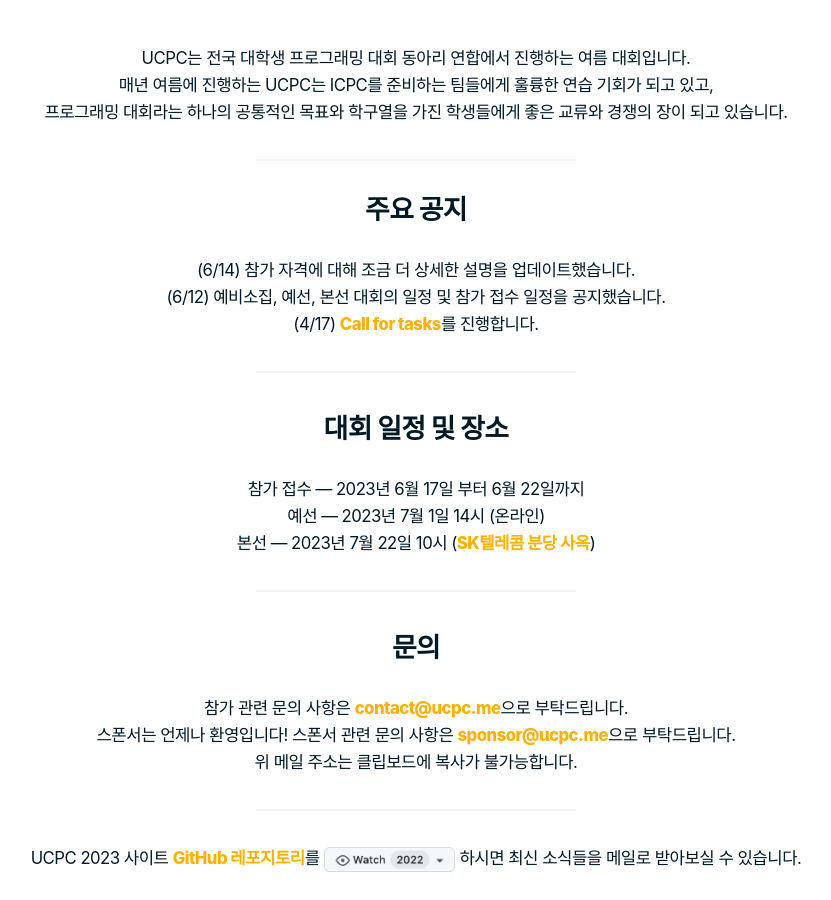
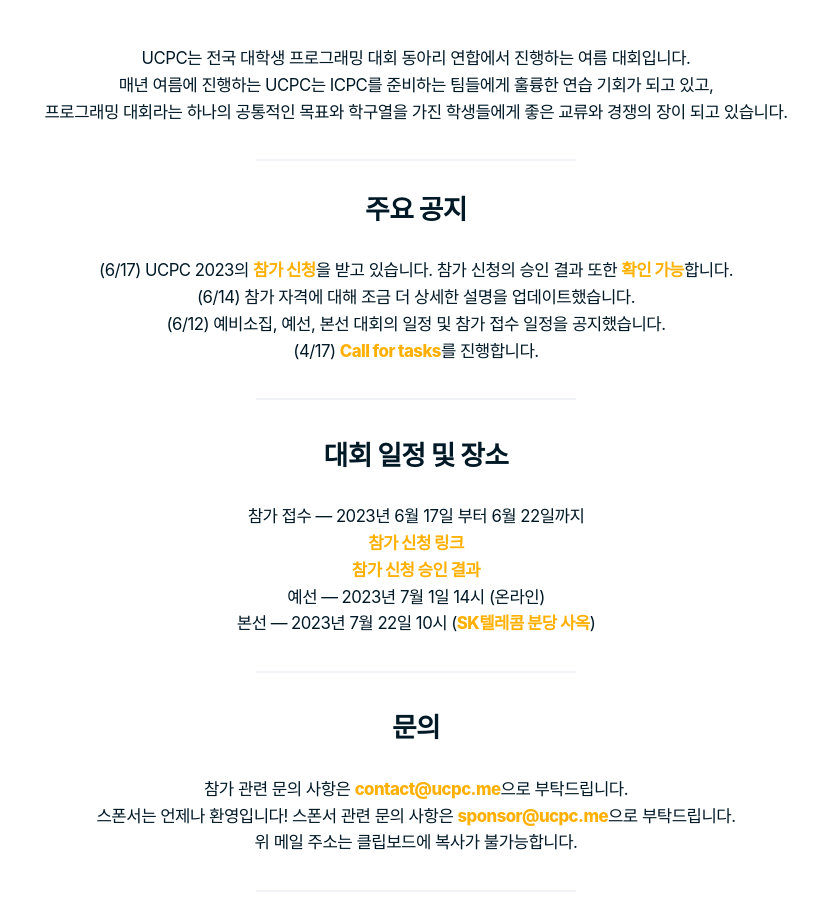
Before and after one commit to ucpcc/2023, a Jekyll site: the page built from index.md, in a window 1280 px wide and 900 px high, scrolled down 1212 px. Shown: the whole window, without its empty margins (224-1055 px from the left). Built offline with Jekyll 4.4.1, drawn with Linux system fonts in a browser that asks for light colours; some web fonts are replaced.

Commit message:
feat: registration (#11)

```diff
--- a/index.md
+++ b/index.md
@@ -5,6 +5,7 @@ title: UCPC 2023
 
 ## 주요 공지
 
+- (6/17) UCPC 2023의 [참가 신청](https://forms.gle/aQzqEMes1tZACEfGA)을 받고 있습니다. 참가 신청의 승인 결과 또한 [확인 가능](https://docs.google.com/spreadsheets/d/1kDzo9vjREBC_D6UpWP79nti1HF9JlcmaGx95bbfq5Gs/edit?usp=sharing)합니다.
 - (6/14) 참가 자격에 대해 조금 더 상세한 설명을 업데이트했습니다.
 - (6/12) 예비소집, 예선, 본선 대회의 일정 및 참가 접수 일정을 공지했습니다.
 - (4/17) [Call for tasks](/tasks)를 진행합니다.
@@ -14,6 +15,8 @@ title: UCPC 2023
 ## 대회 일정 및 장소
 
  * 참가 접수 --- 2023년 6월 17일 부터 6월 22일까지
+   * [참가 신청 링크](https://forms.gle/aQzqEMes1tZACEfGA)
+   * [참가 신청 승인 결과](https://docs.google.com/spreadsheets/d/1kDzo9vjREBC_D6UpWP79nti1HF9JlcmaGx95bbfq5Gs/edit?usp=sharing)
  * 예선 --- 2023년 7월 1일 14시 (온라인)
  * 본선 --- 2023년 7월 22일 10시 ([SK텔레콤 분당 사옥](https://naver.me/Fn2Ms0aF))
 
```
